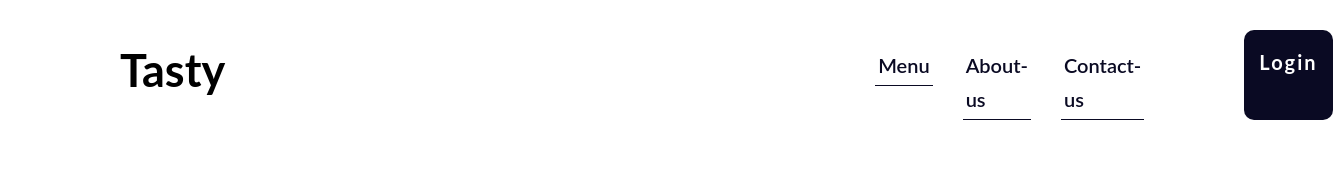
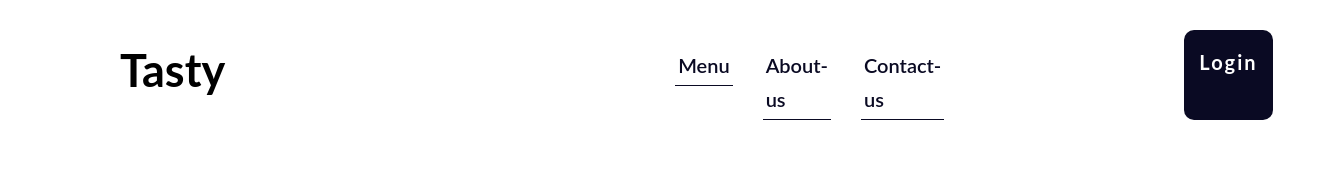
Before and after one commit to Bright-ship-it/buk-a-meal-frontend, a React (Create React App) app: page / in a window 1280 px wide. Shown: the top 170 px of the page, 1333 px wide, since content can reach past the window. Built offline with nearby package versions, Linux system fonts and the light colour scheme.

Commit message:
adds hover effects on buttons

```diff
--- a/src/App.css
+++ b/src/App.css
@@ -27,15 +27,25 @@ body {
 }
 
 /*start of navbar*/
+
+.navs{
+  padding: 3rem;
+
+}
+.navs > .btn-view-2{
+ margin: 2rem;
+
+}
 .nav {
   display: flex;
   justify-content: space-between;
-  padding: 0 10rem;
+  padding-left: 10rem;
+  padding-right: 4rem;
 }
 .site-title {
   font-size: 4.5rem;
   font-weight: bolder;
-  padding-right: 65rem;
+  padding-right: 45rem;
 }
 .nav ul {
   list-style: none;
@@ -60,7 +70,7 @@ body {
 
 
 
-.btn-view-1 {
+/* .btn-view-1 {
   background-color: #0a0a23;
   border: none;
   color: white;
@@ -77,11 +87,53 @@ body {
 .btn-view-1:hover {
   background-color: #002ead;
   transition: 0.7s;
-}
+} */
 .home-1 {
   display: flex;
-  padding: 0;
-  margin: 0;
+
+}
+.home-1 > .btn-view-1{
+  margin-left: 20rem;
+  background-color: #0a0a23;
+  border: none;
+  color: white;
+  padding: 1.5rem;
+  text-align: center;
+  text-decoration: none;
+  letter-spacing: 0.2rem;
+
+  font-size: 2rem;
+  font-weight: 700;
+  border-radius: 1rem;
+  margin-top: 1rem;
+
+}
+
+.home-1 > .btn-view-1:hover{
+  background-color: #002ead;
+  transition: 0.7s;
+
+
+}
+
+.sect-1 > .btn-menu {
+  background-color: #0a0a23;
+  border: none;
+  color: white;
+  padding: 1.5rem 1.5rem;
+  text-align: center;
+  text-decoration: none;
+  display: inline-block;
+  font-size: 2rem;
+  font-weight: 700;
+  border-bottom-left-radius: 1.5rem;
+  border-top-left-radius: 1.5rem;
+  border-top-right-radius: 1.5rem;
+  margin-top: 6rem;
+}
+.btn-menu:hover {
+  background-color: #002ead;
+  transition: 0.7s;
 }
 
 .info {
@@ -645,6 +697,14 @@ btn-meals{
 }
 
 
+.btn-view-2:hover{
+  background-color: #002ead;
+  transition: 0.7s;
+
+}
+
+
+
 /* end of allartsDEtails */
 
 .meals-dets-1{
@@ -689,6 +749,9 @@ btn-meals{
 .meals-det-1 > h4{
   font-size: 2rem;
 }
+.meals-con{
+  padding-left: 20rem;
+}
 
 
 /*End All meals*/
--- a/src/components/Allmeals.js
+++ b/src/components/Allmeals.js
@@ -21,9 +21,16 @@ function Allmeals() {
     <div>
       <div className="home-1">
         <Navbar />
+        <div className="navs">
         <NavLink to={"/"} exact="true" className="btn-view-2">
           View orders
         </NavLink>
+
+        <NavLink to={"/"} exact="true" className="btn-view-2">
+        Add Meals
+      </NavLink>
+
+      </div>
       </div>
       <div className="meals-board">
         <h1 className="board">Meals Board</h1>
--- a/src/components/Allmealsdetails.js
+++ b/src/components/Allmealsdetails.js
@@ -29,20 +29,27 @@ function Allmealsdetails() {
 
 
 
-  z
+    const history = useNavigate();
+    const handleDelete = () => {
+      fetch("/meals/" +meal.id, {
+        method: "DELETE",
+      }).then(() => {
+        history("/allmeals");
+      });
+    };
 
     return (
       <div>
       <Navbar />
-      <div className="meals-container">
+      <div className="meals-con">
 
       <div className="meals-dets-1" key={meal.id}>
         <div className="meals-image-1">
           <img src={meal.image_url} alt="article url" />
         </div>
         <div className="meals-det-1">
-          <h2>Title:{meal.name}</h2>
-          <h3>ingredients:{meal.ingredients}</h3>
+          <h2>{meal.name}</h2>
+          <h3>ingredient:{meal.ingredients}</h3>
           <h3>Price Ksh{meal.price}</h3>
           <h4>{meal.description}</h4>
           <h4>{meal.created_at}</h4>
```
